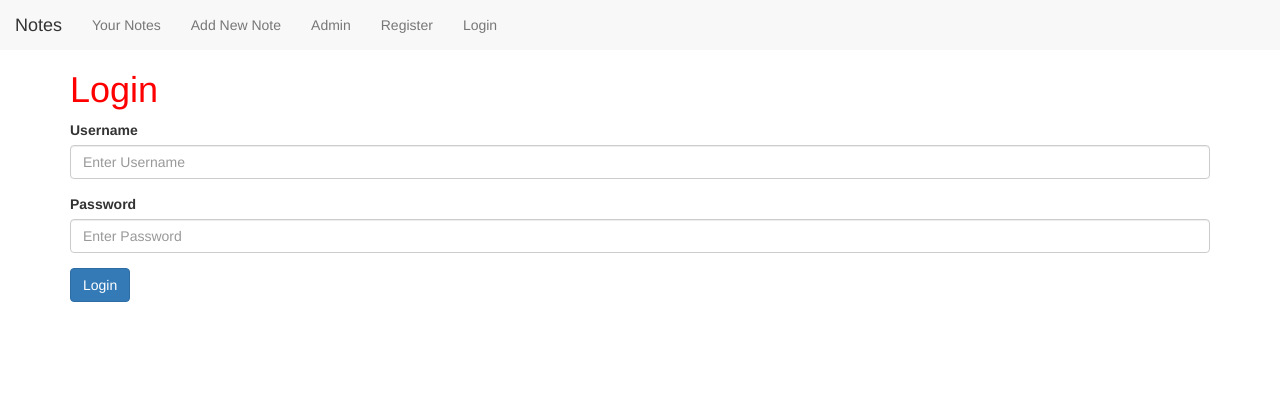
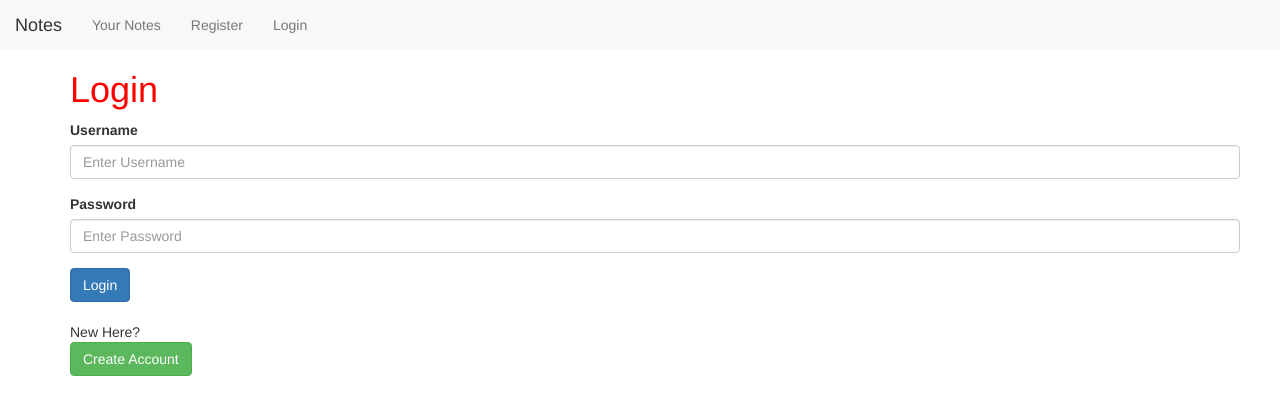
Before and after one commit to slk007/Note-App, a Django app: page /login/?redirect_to=/notes/ in a window 1280 px wide. Shown: the top 415 px of the page. Run offline with Django 3.2, Linux system fonts and the light colour scheme; some libraries are stand-ins or nearby versions.

Commit message:
user notes associated

```diff
--- a/notes_app/models.py
+++ b/notes_app/models.py
@@ -1,10 +1,12 @@
 from django.db import models
 from django.urls import reverse
+from django.contrib.auth.models import User
 
 
 # Create your models here.
 class Note(models.Model):
     title = models.CharField(max_length=20)
+    created_by = models.ForeignKey(User, on_delete=models.CASCADE)
     content = models.CharField(max_length=256)
     created_at = models.DateTimeField(auto_now_add=True)
     upadated_at = models.DateTimeField(auto_now=True)
--- a/notes_app/views.py
+++ b/notes_app/views.py
@@ -8,6 +8,8 @@ from .forms import SignUpForm
 from django.views.generic import (ListView, DetailView,
                                  TemplateView, CreateView,
                                  UpdateView, DeleteView)
+
+from django.contrib.auth.mixins import LoginRequiredMixin
 
 # Create your views here.
 
@@ -59,6 +61,7 @@ def register_user(request):
     return render(request, 'notes_app/register.html', context)
 
 
+# with user creation form
 # def register_user(request):
 #     if request.method == "POST":
 #         form = UserCreationForm(request.POST)
@@ -77,21 +80,43 @@ def register_user(request):
 
 
 # note list
-class NoteListView(ListView):
+class NoteListView(LoginRequiredMixin, ListView):
     model  = models.Note        # returns note_list to template
+    login_url = '/login/'
+    redirect_field_name = 'redirect_to'
+
+    def get_queryset(self):
+        # return super().get_queryset()
+        queryset = models.Note.objects.filter(created_by = self.request.user.id)
+        return queryset
+
+
 
 class NoteDetailView(DetailView):
     model = models.Note         # returns note to template
     template_name = 'notes_app/note_detail.html'
 
-class NoteCreateView(CreateView):
+
+class NoteCreateView(LoginRequiredMixin, CreateView):
     fields = ('title', 'content')
     model = models.Note
+    login_url = '/login/'
+    redirect_field_name = 'redirect_to'
 
-class NoteUpdateView(UpdateView):
+    def form_valid(self, form):
+        form.instance.created_by = self.request.user
+        return super().form_valid(form)
+
+
+class NoteUpdateView(LoginRequiredMixin, UpdateView):
     fields = ('title', 'content')
     model = models.Note
+    login_url = '/login/'
+    redirect_field_name = 'redirect_to'
 
-class NoteDeleteView(DeleteView):
+
+class NoteDeleteView(LoginRequiredMixin, DeleteView):
     model = models.Note
     success_url = reverse_lazy("notes_app:list")
+    login_url = '/login/'
+    redirect_field_name = 'redirect_to'
--- a/templates/notes_app/base.html
+++ b/templates/notes_app/base.html
@@ -13,28 +13,37 @@
 
     <nav class="nav navbar-default navbar-static-top">
         <ul class="nav navbar-nav">
-            <li class="nav-item"><a href="{% url 'home' %}" class="navbar-brand">Notes</a></li>
-            <li class="nav-item"><a href="{% url 'notes_app:list' %}" class="navbar-link">Your Notes</a></li>
-            <li class="nav-item"><a href="{% url 'notes_app:create' %}" class="navbar-link">Add New Note</a></li>
-            <li class="nav-item"><a href="{% url 'admin:index' %}" class="navbar-link">Admin</a></li>
+            <li class="nav-item">
+                <a href="{% url 'home' %}" class="navbar-brand">Notes</a>
+            </li>
+            <li class="nav-item">
+                    <a href="{% url 'notes_app:list' %}" class="navbar-link">Your Notes</a>
+            </li>
+            {% comment %} <li class="nav-item">
+                <a href="{% url 'admin:index' %}" class="navbar-link">Admin</a>
+            </li> {% endcomment %}
         </ul>
         <ul class="nav navbar-nav ml-auto">
             {% if user.is_authenticated %}
                 <li class="nav-item">
+                    <a href="{% url 'notes_app:create' %}" class="navbar-link">Add New Note</a>
+                </li>
+                <li class="nav-item">
                     <a href="{% url 'logout' %}" class="navbar-link">Logout</a>
                 </li>
             {% else %}
-                <li class="nav-item">
+                <li class="nav-item float-right">
                     <a href="{% url 'register' %}" class="navbar-link">Register</a>
                 </li>
-                <li class="nav-item">
+                <li class="nav-item float-right">
                     <a href="{% url 'login' %}" class="navbar-link">Login</a>
                 </li>
             {% endif %}
-
         </ul>
     </nav>
+
     <div class="container">
+
         {% if messages %}
             {% for message in messages %}
                 <div class="alert alert-warning alert-dismissable" role="alert">
--- a/templates/notes_app/home.html
+++ b/templates/notes_app/home.html
@@ -10,4 +10,7 @@
         <h2>Store them and view whenever and where ever you want</h2>
     </div>
 
+    <a href="{% url 'notes_app:list' %}" class="btn btn-success btn-lg" role="button" aria-pressed="true">Notes</a>
+
+
 {% endblock  %}
--- a/templates/notes_app/login.html
+++ b/templates/notes_app/login.html
@@ -1,7 +1,11 @@
 {% extends 'notes_app/base.html' %}
 
 {% block body_block %}
-    <h1>Login </h1>
+
+    <div class="container">
+        <div class="row">
+
+            <h1>Login</h1>
             <form method="POST">
                 {% csrf_token %}
                 <div class="form-group">
@@ -15,5 +19,13 @@
                 <button type="submit" class="btn btn-primary">Login</button>
             </form>
 
+        </div>
+        <br>
+        <div class="row">
+            New Here?<br>
+            <a href="{% url 'register' %}" class="btn btn-success btn-md" role="button" aria-pressed="true">Create Account</a>
+        </div>
+    </div>
+
 
 {% endblock  %}
```
Also changed, not shown: templates/notes_app/note_list.html (+26 -8 lines), Notes_Snap.png (added), README.md. Lines whose indentation alone changed are shown as unchanged.
